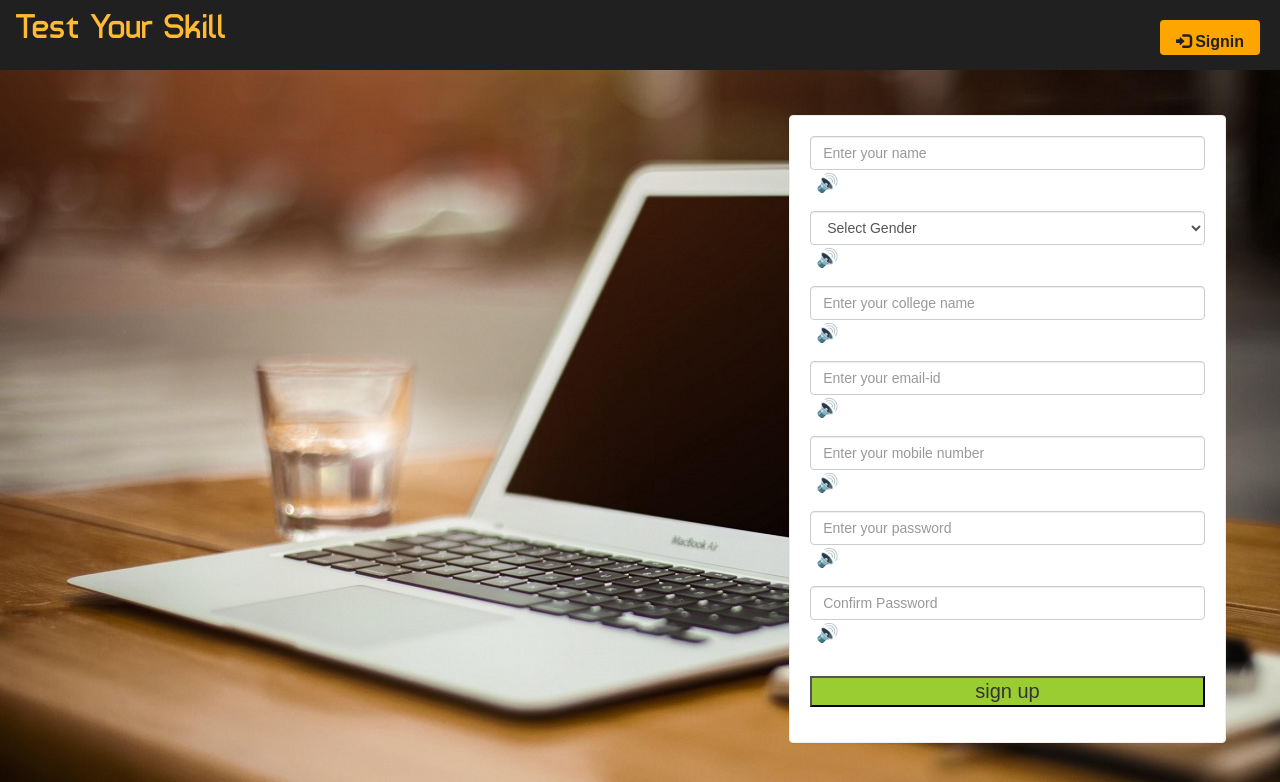
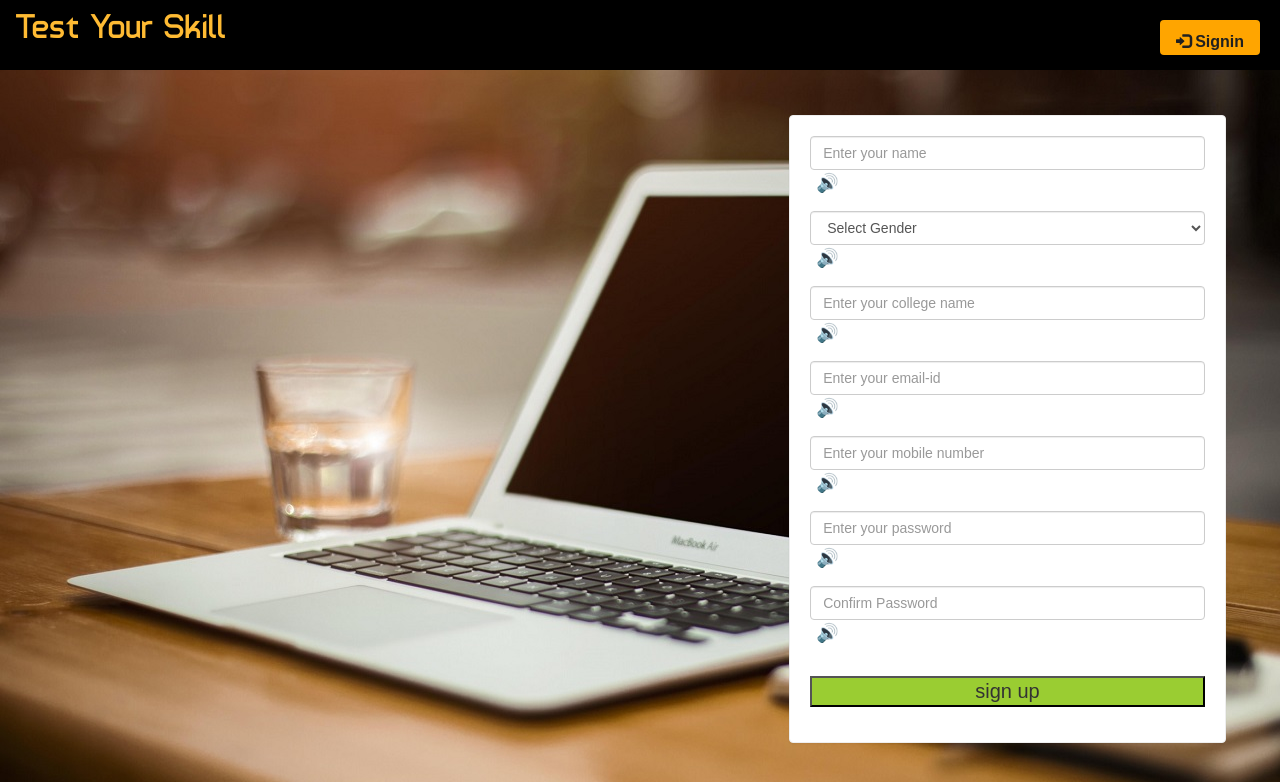
Before and after one commit to MdMaroofKhan07/voice-based-quiz-examination-system-using-php, a PHP site: page /php/feed.php in a window 1280 px wide. Shown: the top 782 px of the page. Run offline with PHP 8.4, Linux system fonts and the light colour scheme; some libraries are stand-ins or nearby versions.

Commit message:
main.css

```diff
--- a/css/main.css
+++ b/css/main.css
@@ -42,7 +42,7 @@ font-family:'typo';
 
 .header
 {
-background:#202020;
+background:#000000;
 height:70px;
 }
 .logo
```
